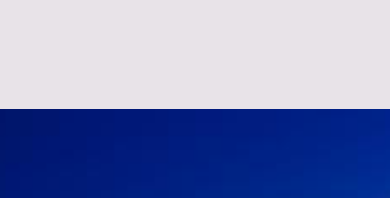
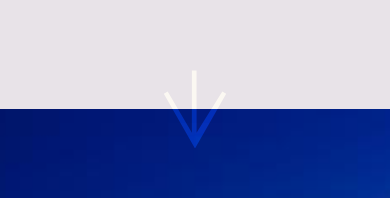
Before and after one commit to gibstock/agonzales, a plain HTML site: page pages/quote.html in a window 390 px wide. Shown: the part 497-695 px from the top of the page. Drawn offline with Linux system fonts and the light colour scheme; a web font is replaced by a local one.

Commit message:
spacing on mobile

```diff
--- a/pages/quote.html
+++ b/pages/quote.html
@@ -48,6 +48,7 @@
         <path class="line middle" d="m 30,50 h 40"></path>
         <path class="line bottom" d="m 70,67 h -40 c 0,0 -7.5,-0.802118 -7.5,-8.365747 0,-7.563629 7.5,-8.634253 7.5,-8.634253 h 20"></path>
       </svg>
+      <span class="down-section-icon"></span>
     </nav>
   </header>
   <main>
```
